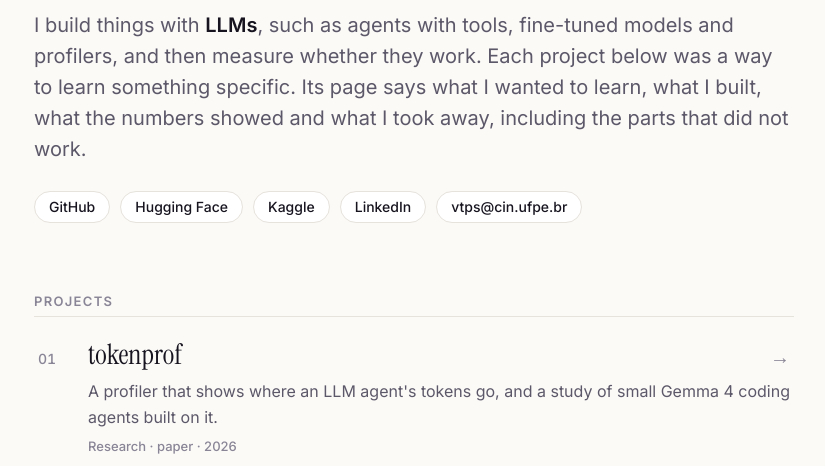
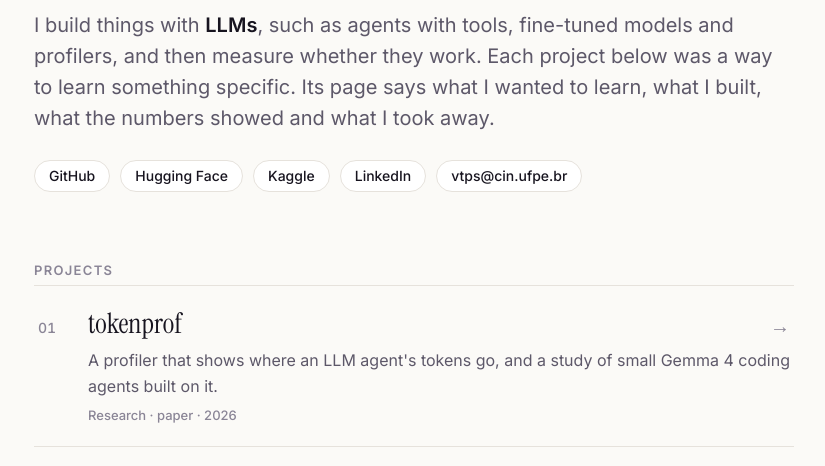
Before and after one commit to victoriaT19/victoriaT19.github.io, a plain HTML site: page ai/index.html in a window 1280 px wide. Shown: the part 270-736 px from the top of the page, without its empty margins (226-1051 px from the left). Drawn offline with Linux system fonts and the light colour scheme.

Commit message:
Página de IA: texto de abertura mais curto

```diff
--- a/ai/index.html
+++ b/ai/index.html
@@ -21,7 +21,7 @@
   <header class="hero">
     <div class="kicker">Computer Engineering · CIn, UFPE · Recife</div>
     <h1>Victória Tauanny</h1>
-    <p class="lede">I build things with <strong>LLMs</strong>, such as agents with tools, fine-tuned models and profilers, and then measure whether they work. Each project below was a way to learn something specific. Its page says what I wanted to learn, what I built, what the numbers showed and what I took away, including the parts that did not work.</p>
+    <p class="lede">I build things with <strong>LLMs</strong>, such as agents with tools, fine-tuned models and profilers, and then measure whether they work. Each project below was a way to learn something specific. Its page says what I wanted to learn, what I built, what the numbers showed and what I took away.</p>
     <div class="links">
       <a class="pill" href="https://github.com/victoriaT19" target="_blank" rel="noopener">GitHub</a>
       <a class="pill" href="https://huggingface.co/vtaua" target="_blank" rel="noopener">Hugging Face</a>
```
